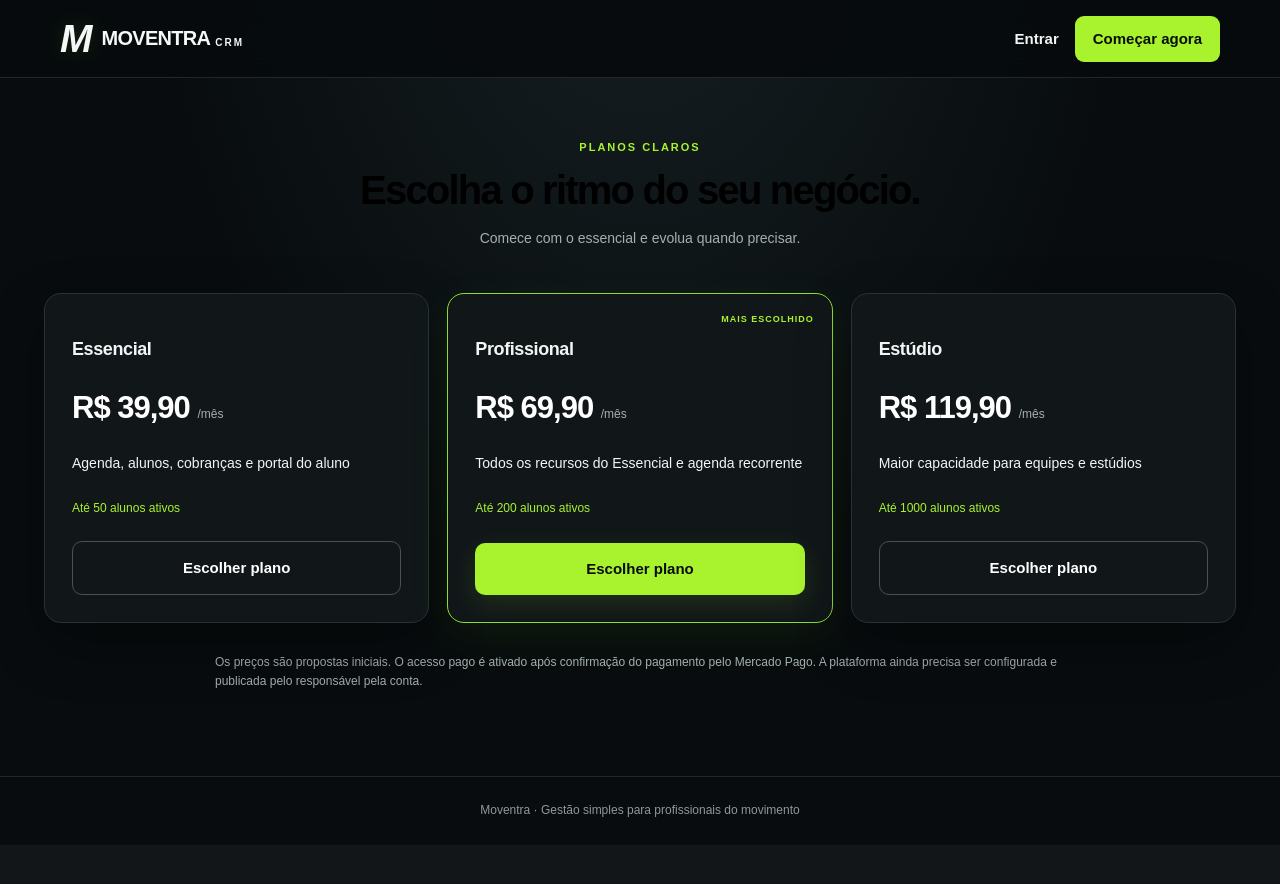
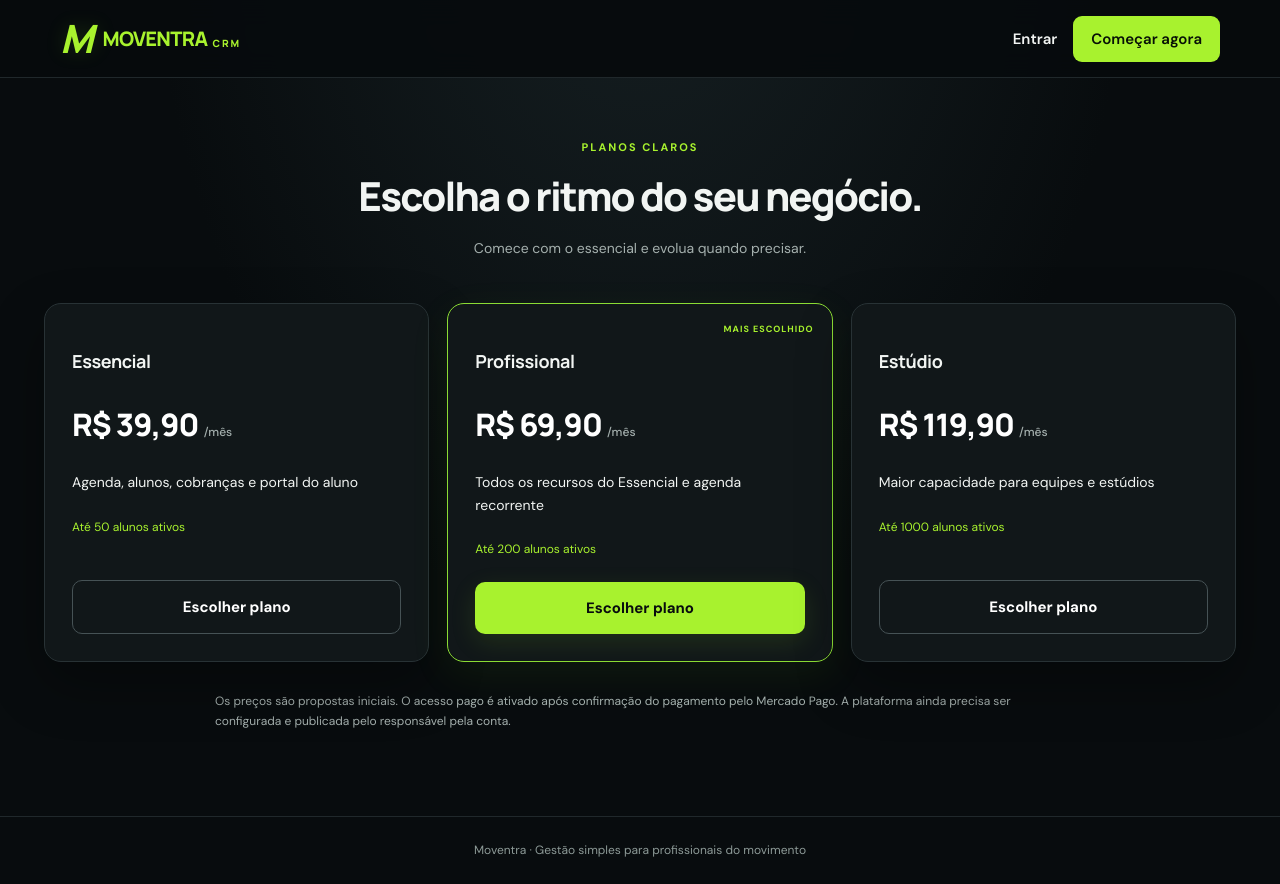
Before and after one commit to Julyanagomes/Moventra, a Flask app: page / in a window 1280 px wide. Before the commit the page ends 817 px from the top, so only its background shows below. Run offline with Flask 3, Linux system fonts and the light colour scheme.

Commit message:
Add files via upload

````diff
--- a/static/style.css
+++ b/static/style.css
@@ -1,4 +1,4 @@
-```css
+
 @import url('https://fonts.googleapis.com/css2?family=DM+Sans:wght@400;500;600;700&family=Manrope:wght@400;500;600;700;800&display=swap');
 
 /* ========================================
@@ -1217,7 +1217,6 @@ code {
     }
 }
 
-```css
 /* CORREÇÃO DE CONTRASTE — PÁGINA DE PLANOS */
 
 .planshead h1,
@@ -1273,10 +1272,8 @@ code {
         width: 100%;
     }
 }
-```
-```
-
-```css
+
+
 /* CORREÇÃO DEFINITIVA DE TEXTO — MOVENTRA */
 
 /* Texto geral da página de planos */
@@ -1342,9 +1339,7 @@ code {
 .plans .plan {
     background: #111719 !important;
 }
-```
-
-```css
+
 /* AJUSTE FINAL — TÍTULOS E MENU DA PÁGINA DE PLANOS */
 
 .planshead h1,
@@ -1369,9 +1364,7 @@ code {
 .planshead .eyebrow {
     color: #a8f22e !important;
 }
-```
-
-```css
+
 /* AJUSTE FINAL — TÍTULOS E MENU DA PÁGINA DE PLANOS */
 
 .planshead h1,
@@ -1396,7 +1389,6 @@ code {
 .planshead .eyebrow {
     color: #a8f22e !important;
 }
-```
 
 /* Gestão de alunos — pesquisa, status e ações */
 .students-heading{display:flex;align-items:center;justify-content:space-between;gap:16px;flex-wrap:wrap;margin-bottom:14px}
@@ -1411,9 +1403,6 @@ code {
 button:disabled{opacity:.65;cursor:wait}
 @media(max-width:600px){.students-heading{align-items:stretch}.student-search{width:100%}.student-actions{min-width:130px}.manage-card{padding:16px}.tablewrap table{min-width:680px}}
 
-
-
-```css
 /* MOVENTRA — CORREÇÃO DE CONTRASTE DA PÁGINA DE ALUNOS */
 
 /* Títulos, textos e rótulos */
@@ -1484,7 +1473,6 @@ button:disabled{opacity:.65;cursor:wait}
     color: #071006 !important;
     background: #a8f22e !important;
 }
-```
 
 /* Perfil individual do aluno */
 .profile-grid{display:grid;grid-template-columns:minmax(0,1.5fr) minmax(260px,1fr);gap:18px;align-items:stretch}
@@ -1501,3 +1489,32 @@ button:disabled{opacity:.65;cursor:wait}
 .profile-head .toolbar{margin-top:0}
 @media(max-width:760px){.profile-grid{grid-template-columns:1fr}.profile-details{grid-template-columns:1fr 1fr}.profile-title-row .btn{width:100%;text-align:center}}
 @media(max-width:420px){.profile-details{grid-template-columns:1fr}}
+
+
+/* PERFIL DO ALUNO — CONTRASTE CONSISTENTE COM O TEMA ESCURO */
+.profile-head h1,
+.profile-head h2,
+.profile-head h3,
+.profile-head p,
+.profile-head .eyebrow,
+.profile-grid .manage-card,
+.profile-grid .manage-card h1,
+.profile-grid .manage-card h2,
+.profile-grid .manage-card h3,
+.profile-grid .manage-card p,
+.profile-grid .manage-card span,
+.profile-grid .manage-card strong,
+.profile-grid .manage-card dt,
+.profile-grid .manage-card dd,
+.profile-grid .manage-card label,
+.profile-grid .manage-card a:not(.btn),
+body .manage-card h1, body .manage-card h2, body .manage-card h3,
+body .manage-card p, body .manage-card td, body .manage-card dd {
+    color: #f2f5f3;
+}
+.profile-head .eyebrow { color: #a8f22e; }
+.profile-head p, .profile-grid .profile-details dt, .profile-grid .profile-metric span { color: #a5b0ae; }
+.profile-grid .manage-card, body .manage-card { background: #111719; border-color: #283235; }
+.profile-grid table th, .profile-grid .tablewrap th { color: #a8f22e; }
+.profile-head .btn.outline, .profile-grid .btn.outline { color: #f2f5f3; border-color: #394548; }
+.profile-head .btn.primary { color: #071006; background: #a8f22e; }
````
